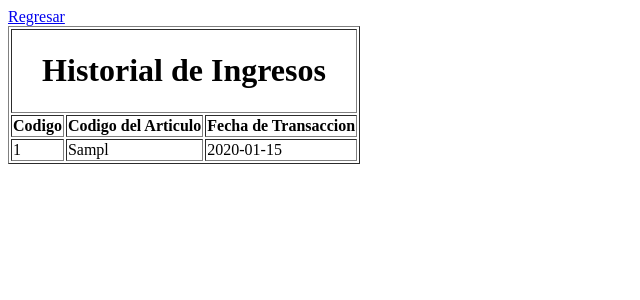
After one commit to Kunai11/Inventario, a PHP site: page /historial_ingresos.php in a window 1280 px wide. The commit adds this page. Shown: the top 300 px of the page, without its empty margins (0-640 px from the left). Run offline with PHP 8.4, Linux system fonts and the light colour scheme; tables that the repository leaves empty hold one stand-in row (values such as "Sample post").

Commit message:
Modulo Historial y Llamada

```diff
--- /dev/null
+++ b/historial_ingresos.php
@@ -0,0 +1,35 @@
+<!DOCTYPE html>
+<html>
+    <head>
+    	<meta charset="utf-8">
+    	<title>Historial de Ingresos</title>
+    </head>
+    <body>
+        <div id="principal">
+        <a href="index.php">Regresar</a>
+        <table border="1">
+            <tr>
+                <td colspan="5" align="center"><h1>Historial de Ingresos</h1></td>
+            </tr>
+            <tr>
+                <th>Codigo</th>
+                <th>Codigo del Articulo</th>
+                <th>Fecha de Transaccion</th>
+            </tr>
+            <?php
+                include("cn/bdconexion.php");
+                $sql=mysqli_query($db,"SELECT * FROM ingresos") or die(mysqli_error());
+                while($row=mysqli_fetch_array($sql)) {
+                    echo '
+                        <tr>
+                            <td>'.$row['Codigo'].'</td>
+                            <td>'.$row['Cod_Articulo'].'</td>
+                            <td>'.$row['Fecha_en'].'</td>
+                        </tr>
+                    ';
+                }
+            ?>
+        </table>
+    </div>
+</body>
+</html>
--- a/index.php
+++ b/index.php
@@ -63,7 +63,7 @@
 			<tr>
 				<td></td>
 				<td>--</td>
-				<td><a href="">Historial de compras</a></td>
+				<td><a href="historial_ingresos.php">Historial de compras</a></td>
 			</tr>
 			<tr>
 				<td></td>
```
